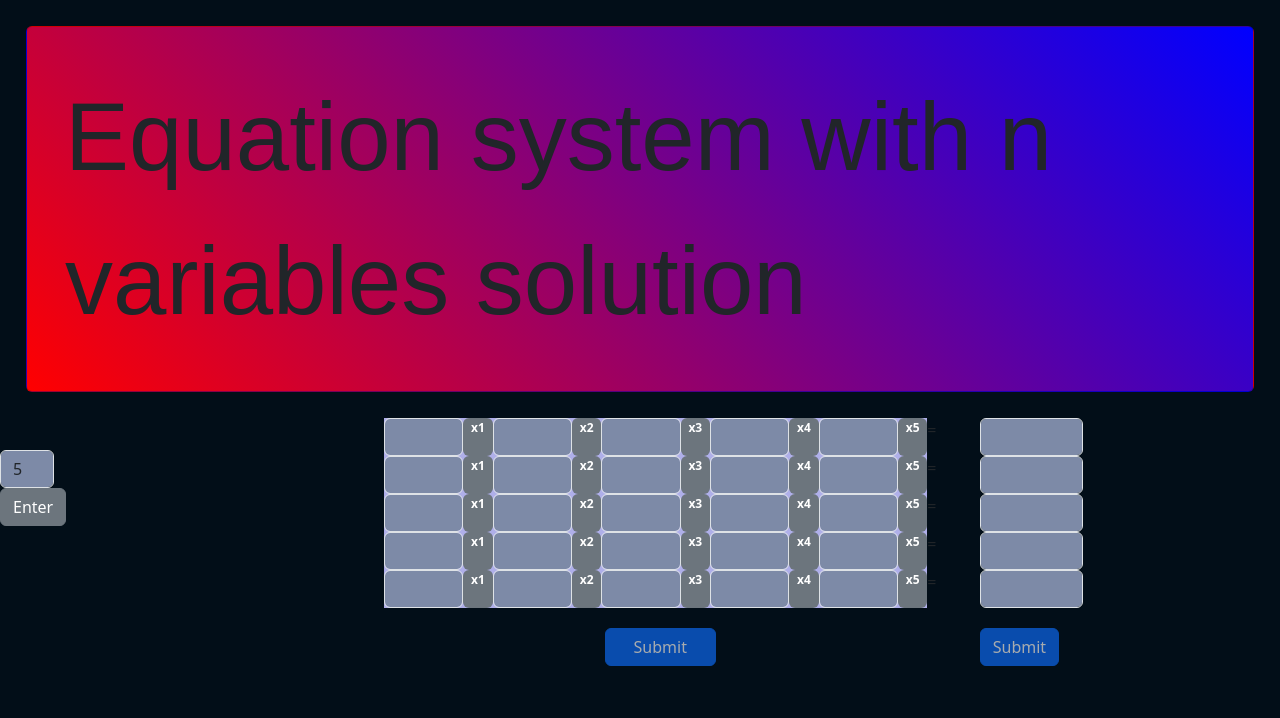
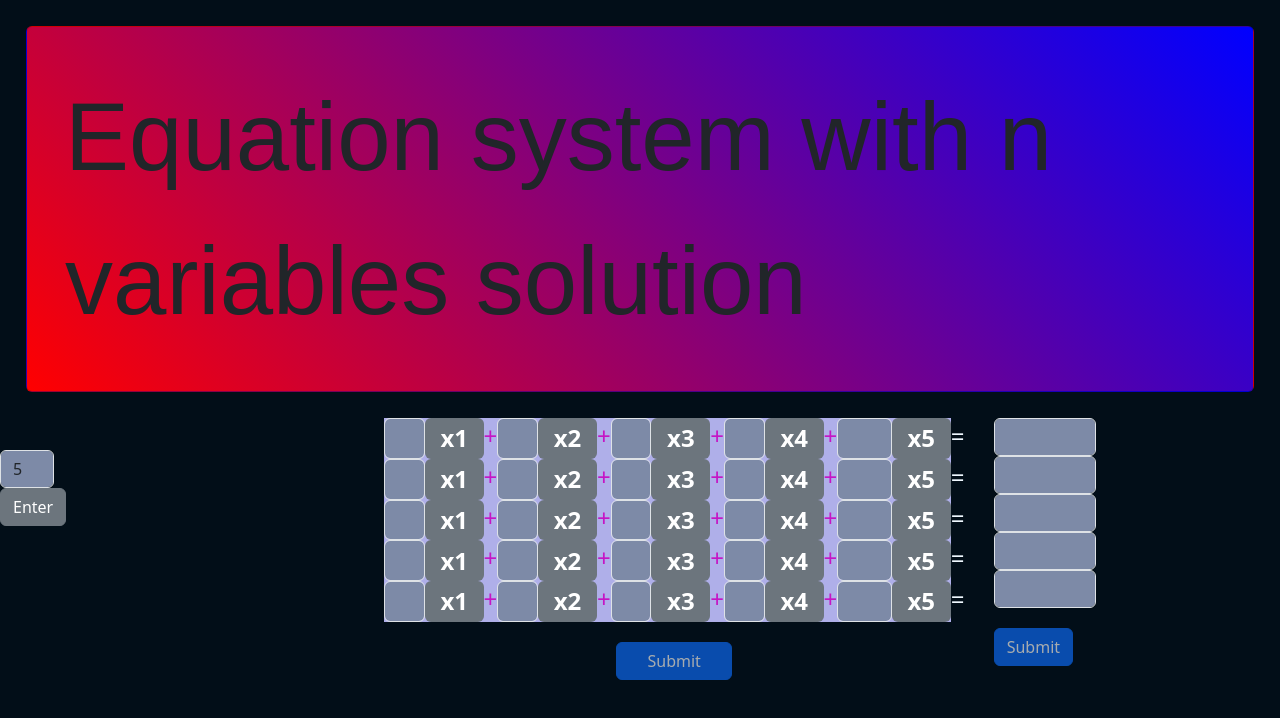
Before and after one commit to maciejmar/equation_solver, an Angular app in the folder calkulator_frontend/: page / in a window 1280 px wide. Both pictures are taken after typing "5" into the empty fields and a click on the button "Enter". Shown: the top 718 px of the page. Built offline with nearby package versions, Linux system fonts and the light colour scheme.

Commit message:
plus and equals signs added

```diff
--- a/calkulator_frontend/src/app/matrix/matrix.component.html
+++ b/calkulator_frontend/src/app/matrix/matrix.component.html
@@ -33,9 +33,9 @@
                                 <div *ngIf="matrixForm.get('cell' + i + '_' + j)?.errors?.['required']">Cell is required.</div>
                                <div *ngIf="matrixForm.get('cell' + i + '_' + j)?.errors?.['pattern']">Only numbers are allowed!</div>
                             </div>
-
+                        <span *ngIf="j < degree-1 " style="color:rgb(197, 21, 197);font-size:1.5em">+</span>
                         </div>
-                    </div>=
+                    </div><span style="color:aliceblue;font-size:1.5em">=</span>
                 </div>
                 <div *ngIf="matrixForm.errors?.['backend']" class="alert alert-dark error-message" role="alert" >
                     {{ matrixForm.errors?.['backend'] }}
--- a/calkulator_frontend/src/app/matrix/matrix.component.scss
+++ b/calkulator_frontend/src/app/matrix/matrix.component.scss
@@ -20,6 +20,7 @@ input{
 .bgcell{
     text-align:  center;
     align-items: center;
+    font-size:1.5em;
 }
 
 .profile{
@@ -62,7 +63,8 @@ width:20%;
 
   .matrix-cell {
     margin: 0 0%;
-    width:25%;
+    width:45%;
+
     border-style:solid rgb(49, 49, 141);
     background-color:rgb(175, 175, 233);
   }
--- a/calkulator_frontend/src/app/matrix/matrix.component.ts
+++ b/calkulator_frontend/src/app/matrix/matrix.component.ts
@@ -12,7 +12,8 @@ export class MatrixComponent implements OnInit {
 
   degreeForm!: FormGroup;
   degree!:number;
-
+  minSize=2;
+  maxSize=7;
   matrixForm!: FormGroup;
   rows:number[] = [];
   cols:number[] = [];
@@ -110,7 +111,7 @@ export class MatrixComponent implements OnInit {
       // Extract the degree directly from the form control.
       const degreeControl = this.profileForm.get('degree');
       const newDegree = degreeControl ? +degreeControl.value! : 0;
-      if (newDegree > 1 && newDegree < 7)  {
+      if (newDegree > this.minSize && newDegree <= this.maxSize)  {
         this.degree = newDegree;
         this.updateMatrixSize(newDegree);
         this.updateOrdinatesSize(newDegree);
@@ -179,7 +180,7 @@ export class MatrixComponent implements OnInit {
     degreeValidator(): ValidatorFn {
       return (control: AbstractControl): ValidationErrors | null => {
         const result = control.value;
-        if (result < 2 || result > 7 ){
+        if (result < this.minSize || result > this.maxSize ){
           return {'expressionInvalid' : true}
         }
         return null;
```
